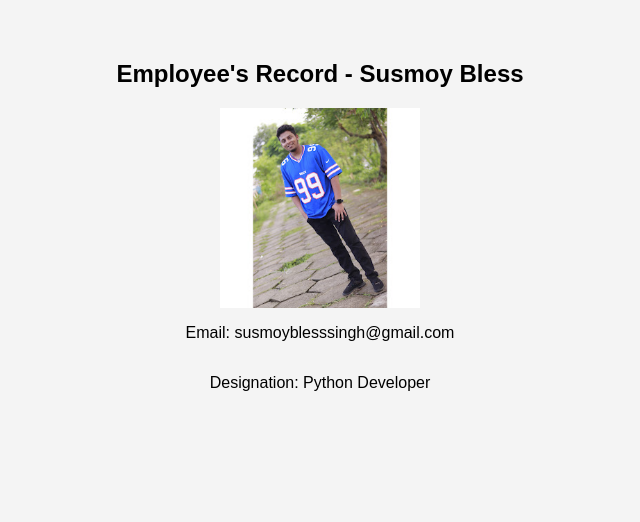
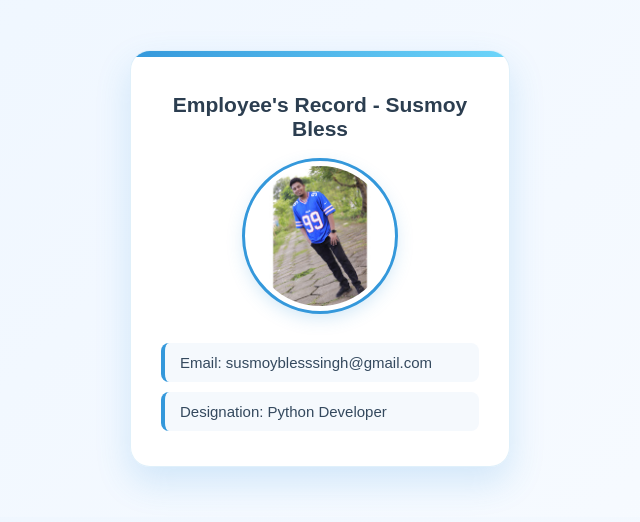
Before and after one commit to susmoy15/Django_Employee_Management, a Django app: page /employee/1/ in a window 1280 px wide. Shown: the top 522 px of the page, without its empty margins (320-960 px from the left). Run offline with Django 5.2, Linux system fonts and the light colour scheme; data comes from the database, SQL or seed files in the repository; both versions use the stored data as it was after the commit.

Commit message:
Updated style

```diff
--- a/employees/urls.py
+++ b/employees/urls.py
@@ -3,4 +3,5 @@ from .import views
 
 urlpatterns = [
     path('<int:id>/', views.employee_detail, name='employee_detail'),
+    path('add/', views.add_employee, name='add_employee'),
 ]
--- a/employees/views.py
+++ b/employees/views.py
@@ -1,5 +1,6 @@
 from django.shortcuts import render, get_object_or_404
 from .models import Employee
+from .forms import EmployeeForm
 
 # Decide which url pattern to create
 # Create url pattern in the main urls.py and forward it to employees.url
@@ -13,3 +14,17 @@ def employee_detail(request, id):
          'employee': employee,
     }
     return render(request,'employee_detail.html', context)
+
+
+def add_employee(request):
+    if request.method == 'POST':
+        form = EmployeeForm(request.POST, request.FILES)
+        if form.is_valid():
+            form.save()
+        else:
+            print(form.errors)
+    form = EmployeeForm()
+    context = {
+        'form' : form,
+    }
+    return render(request, 'add_employee.html', context)
--- a/employees_main/static/css/style.css
+++ b/employees_main/static/css/style.css
@@ -1,45 +1,337 @@
+/* =========================
+   GLOBAL
+   ========================= */
+
+* {
+    box-sizing: border-box;
+}
+
 body {
-        background: #f4f4f4;
+    background: linear-gradient(135deg, #eef6ff, #f8fbff);
     font-family: Arial, sans-serif;
     margin: 0;
     padding: 0;
+    color: #2c3e50;
 }
 
-    /* A wrapper to center both h2 and table together */
-    .center-container {
-        display: flex;
-        flex-direction: column;
+
+/* =========================
+   EMPLOYEE LIST / HOME PAGE
+   ========================= */
+
+.employee-list {
+    width: 92%;
+    max-width: 1400px;
+    margin: 40px auto;
+}
+
+
+/* =========================
+   HEADER
+   ========================= */
+
+.employee-list h2 {
+    text-align: center;
+    font-size: 30px;
+    margin: 0 0 25px;
+    color: #2c3e50;
+    letter-spacing: 1px;
+}
+
+
+/* =========================
+   ADD EMPLOYEE BUTTON
+   ========================= */
+
+.employee-list > a {
+    display: inline-block;
+    float: right;
+
+    margin-bottom: 20px;
+    padding: 11px 20px;
+
+    background: linear-gradient(135deg, #3498db, #2980b9);
+    color: white;
+
+    text-decoration: none;
+    font-weight: bold;
+
+    border-radius: 8px;
+
+    box-shadow: 0 5px 15px rgba(52, 152, 219, 0.25);
+
+    transition: 0.3s;
+}
+
+.employee-list > a:hover {
+    transform: translateY(-2px);
+    box-shadow: 0 8px 20px rgba(52, 152, 219, 0.35);
+}
+
+
+/* =========================
+   TABLE CONTAINER
+   ========================= */
+
+table {
+    width: 100%;
+    border-collapse: separate;
+    border-spacing: 0;
+
+    background: white;
+
+    border-radius: 15px;
+
+    overflow: hidden;
+
+    box-shadow:
+        0 10px 30px rgba(0, 0, 0, 0.08);
+
+    margin-top: 10px;
+}
+
+
+/* =========================
+   TABLE HEADER
+   ========================= */
+
+th {
+    padding: 15px 12px;
+
+    background: linear-gradient(
+        135deg,
+        #3498db,
+        #2980b9
+    );
+
+    color: white;
+
+    font-size: 15px;
+
+    text-transform: uppercase;
+
+    letter-spacing: 0.5px;
+
+    border: none;
+}
+
+
+/* =========================
+   TABLE DATA
+   ========================= */
+
+td {
+    padding: 14px 12px;
+
+    border-bottom: 1px solid #edf1f5;
+
+    text-align: center;
+
+    font-size: 14px;
+
+    color: #455a64;
+}
+
+
+/* Remove last row border */
+
+tr:last-child td {
+    border-bottom: none;
+}
+
+
+/* =========================
+   ALTERNATE ROW
+   ========================= */
+
+tr:nth-child(even) {
+    background: #f8fbff;
+}
+
+
+/* =========================
+   ROW HOVER
+   ========================= */
+
+tbody tr {
+    transition: 0.25s;
+}
+
+tbody tr:hover {
+    background: #eaf5ff;
+
+    transform: scale(1.002);
+
+    box-shadow:
+        0 4px 12px rgba(52, 152, 219, 0.08);
+}
+
+
+/* =========================
+   ACTIVE STATUS
+   ========================= */
+
+td:nth-child(8) {
+    font-weight: bold;
+}
+
+
+/* =========================
+   ACTION ICONS
+   ========================= */
+
+td a {
+    display: inline-flex;
+
+    width: 32px;
+    height: 32px;
+
     align-items: center;
-        margin-top: 40px; /* space from top */
+    justify-content: center;
+
+    margin: 0 3px;
+
+    border-radius: 7px;
+
+    text-decoration: none;
+
+    font-size: 16px;
+
+    transition: 0.25s;
+}
+
+
+/* View */
+
+td a:first-child {
+    color: #3498db;
+    background: #eaf5ff;
+}
+
+td a:first-child:hover {
+    background: #3498db;
+    color: white;
+    transform: translateY(-2px);
+}
+
+
+/* Edit */
+
+td a:nth-child(2) {
+    color: #f39c12;
+    background: #fff5e6;
+}
+
+td a:nth-child(2):hover {
+    background: #f39c12;
+    color: white;
+    transform: translateY(-2px);
+}
+
+
+/* Delete */
+
+td a:nth-child(3) {
+    color: #e74c3c;
+    background: #ffeded;
+}
+
+td a:nth-child(3):hover {
+    background: #e74c3c;
+    color: white;
+    transform: translateY(-2px);
+}
+
+
+/* =========================
+   RESPONSIVE
+   ========================= */
+
+@media (max-width: 1000px) {
+
+    .employee-list {
+        width: 96%;
+        overflow-x: auto;
     }
 
     table {
-        width: 80%;
-        border-collapse: collapse;
-        background: white;
-        box-shadow: 0 0 10px rgba(0,0,0,0.1);
-        border-radius: 12px;
-        overflow: hidden;
-        margin-top: 15px; /* space under the heading */
+        min-width: 900px;
+    }
 }
 
-    th, td {
-        padding: 12px 15px;
-        border: 1px solid #ddd;
+/* =========================
+   EMPLOYEE DETAIL PAGE
+   ========================= */
+
+/* =========================
+   EMPLOYEE DETAIL PAGE
+   ========================= */
+
+.center-container {
+    position: relative;
+    width: 380px;
+    margin: 50px auto;
+    padding: 25px 30px;
+    background: rgba(255, 255, 255, 0.95);
+    border-radius: 20px;
     text-align: center;
+    overflow: hidden;
+
+    box-shadow: 0 15px 35px rgba(52, 152, 219, 0.18);
+    border: 1px solid rgba(52, 152, 219, 0.15);
 }
 
-    th {
-        background-color: #3498db;
-        color: white;
-        font-size: 16px;
+/* Top Blue Border */
+.center-container::after {
+    content: "";
+    position: absolute;
+    top: 0;
+    left: 0;
+    width: 100%;
+    height: 6px;
+    background: linear-gradient(90deg, #3498db, #6dd5fa);
 }
 
-    tr:nth-child(even) {
-        background: #f9f9f9;
+/* Employee Image */
+.center-container img {
+    width: 150px;
+    height: 150px;
+    object-fit: cover;
+
+    border-radius: 50%;
+    border: 5px solid white;
+    outline: 3px solid #3498db;
+
+    box-shadow: 0 6px 18px rgba(52, 152, 219, 0.25);
+
+    margin-bottom: 18px;
 }
 
-    tr:hover {
-        background: #e8f4ff;
-        cursor: pointer;
+/* Heading */
+.center-container h2 {
+    color: #2c3e50;
+    font-size: 21px;
+    margin-bottom: 20px;
 }
+
+/* Employee Information */
+.center-container p {
+    background: #f5f9fd;
+    padding: 11px 15px;
+    margin: 10px 0;
+
+    border-radius: 8px;
+    border-left: 4px solid #3498db;
+
+    color: #34495e;
+    font-size: 15px;
+    text-align: left;
+
+    transition: 0.3s;
+}
+
+/* Hover */
+.center-container p:hover {
+    background: #eaf5ff;
+    transform: translateX(4px);
+}
--- a/employees_main/views.py
+++ b/employees_main/views.py
@@ -1,6 +1,11 @@
 from django.http import HttpResponse
 from employees.models import Employee
 from django.shortcuts import render
+
+# Decided which URL pattern to create
+# Created URL pattern in the main urls.py, and forward it to employees.urls
+# Created the view
+# Created the template
 
 def home(request):
     employees = Employee.objects.all()
--- a/templates/employee_detail.html
+++ b/templates/employee_detail.html
@@ -1,20 +1,34 @@
 {% load static %}
+
 <!DOCTYPE html>
 <html lang="en">
+
 <head>
     <meta charset="UTF-8">
     <meta name="viewport" content="width=device-width, initial-scale=1.0">
+
     <title>Django Employee Directory</title>
+
     <link rel="stylesheet" href="{% static 'css/style.css' %}">
-    <link rel="stylesheet" href="https://cdnjs.cloudflare.com/ajax/libs/font-awesome/4.7.0/css/font-awesome.min.css">
+    <link rel="stylesheet"
+          href="https://cdnjs.cloudflare.com/ajax/libs/font-awesome/4.7.0/css/font-awesome.min.css">
+</head>
 
-</head>
 <body>
+
     <div class="center-container">
-    <h2>Employee's Record - {{ employee.full_name }}</h2>
-    <img src="{{ employee.image.url }}" alt="{{ employee.first_name }} Image" width="200">
-    <P>Email: {{ employee.email }}</P>
-    <P>Designation: {{ employee.designation }}</P>
+
+        <h2>Employee's Record - {{ employee.full_name }}</h2>
+
+        <img src="{{ employee.image.url }}"
+             alt="{{ employee.first_name }} Image"
+             width="200">
+
+        <p>Email: {{ employee.email }}</p>
+
+        <p>Designation: {{ employee.designation }}</p>
+
     </div>
+
 </body>
 </html>
--- a/templates/home.html
+++ b/templates/home.html
@@ -10,9 +10,9 @@
 
 </head>
 <body>
-    <div class="center-container">
+    <div class="employee-list">
     <h2>Employee's Record</h2>
-    <a href="" style="float: right; margin-left: 1350px;">Add Employee</a>
+    <a href="{% url 'add_employee' %}">Add Employee</a>
     <table>
         <thead>
             <tr>
```
Also changed, not shown: employees/forms.py (added, +10 -0 lines), employees_main/settings.py (+5 -2 lines), templates/add_employee.html (added, +31 -0 lines), db.sqlite3, employees/admin.py (line endings or trailing spaces), employees/models.py (line endings or trailing spaces), media/emp_images/pexels-catalinac29-14243394.jpg (added). Lines whose indentation alone changed are shown as unchanged.
